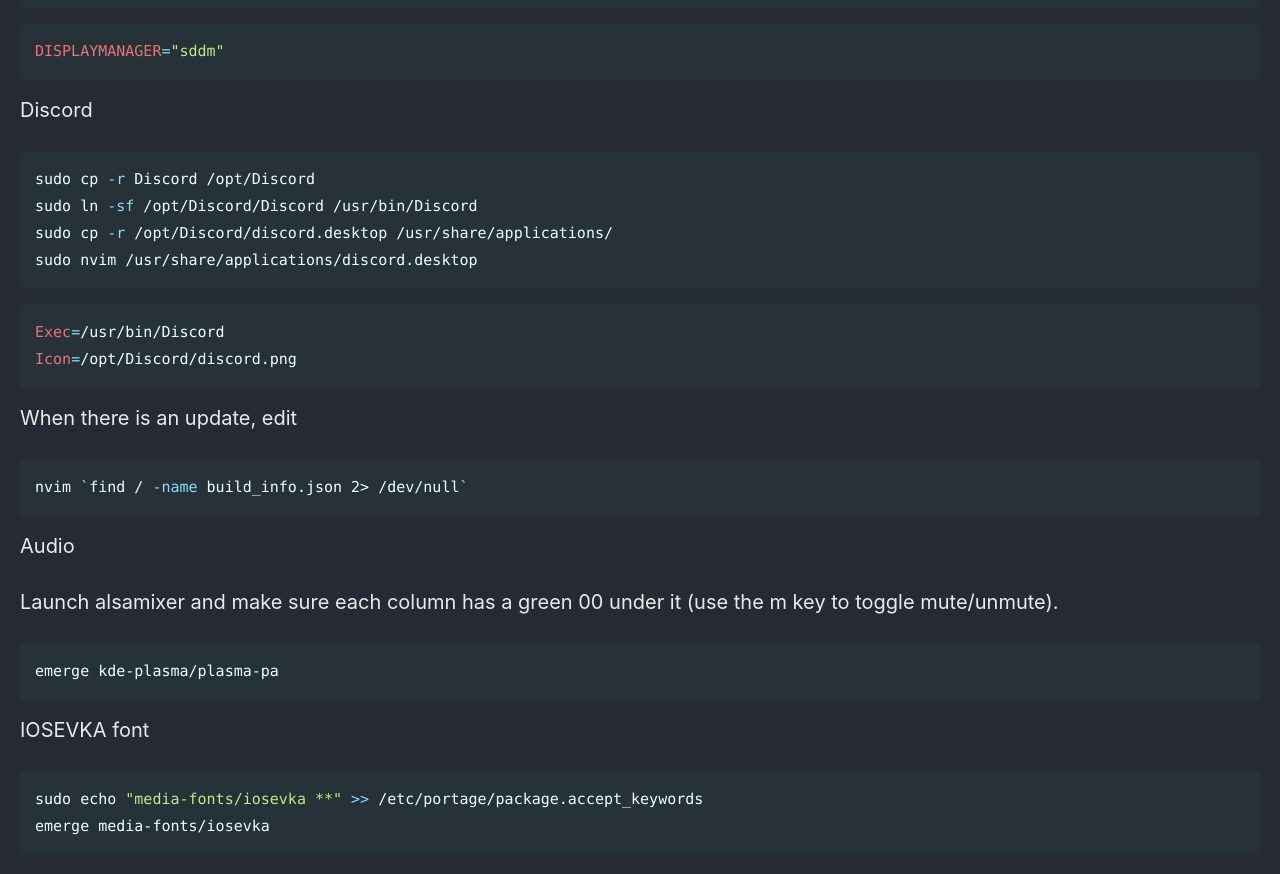
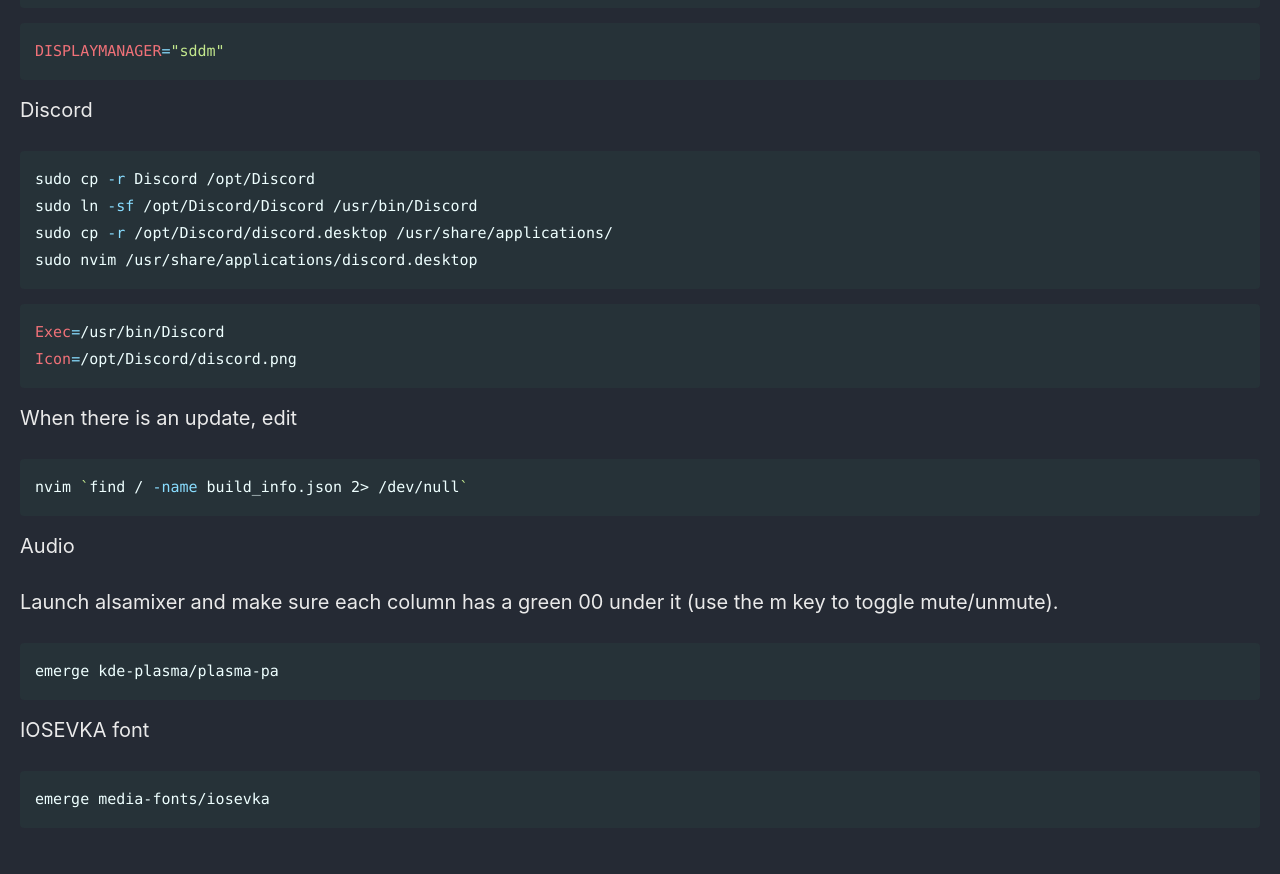
Before and after one commit to Connor-McCartney/Connor-McCartney.github.io, a Jekyll site: the page built from _pages/misc/gentoo.md, in a window 1280 px wide and 900 px high, scrolled down 7084 px. Shown: the top 874 px of the window. Built offline with Jekyll 4.4.1, drawn with Linux system fonts in a browser that asks for light colours; cached includes are drawn as plain includes; part of the change alters nothing that is shown; some of the changed text lies outside the part shown.

Commit message:
Update gentoo.md

````diff
--- a/_pages/misc/gentoo.md
+++ b/_pages/misc/gentoo.md
@@ -94,7 +94,7 @@ USE="pulseaudio wayland gles2 icu python -gnome -systemd -bluetooth"
 GENTOO_MIRRORS="https://mirror.aarnet.edu.au/pub/gentoo/"
 ACCEPT_LICENSE="*"
 GRUB_PLATFORMS="efi-64" # UEFI only
-EMERGE_DEFAULT_OPTS="--autounmask-write"
+EMERGE_DEFAULT_OPTS="--autounmask=y --autounmask-write"
 
 LC_MESSAGES=C
 ```
@@ -349,6 +349,5 @@ emerge kde-plasma/plasma-pa
 IOSEVKA font
 
 ```bash
-sudo echo "media-fonts/iosevka **" >> /etc/portage/package.accept_keywords
 emerge media-fonts/iosevka
 ```
````
